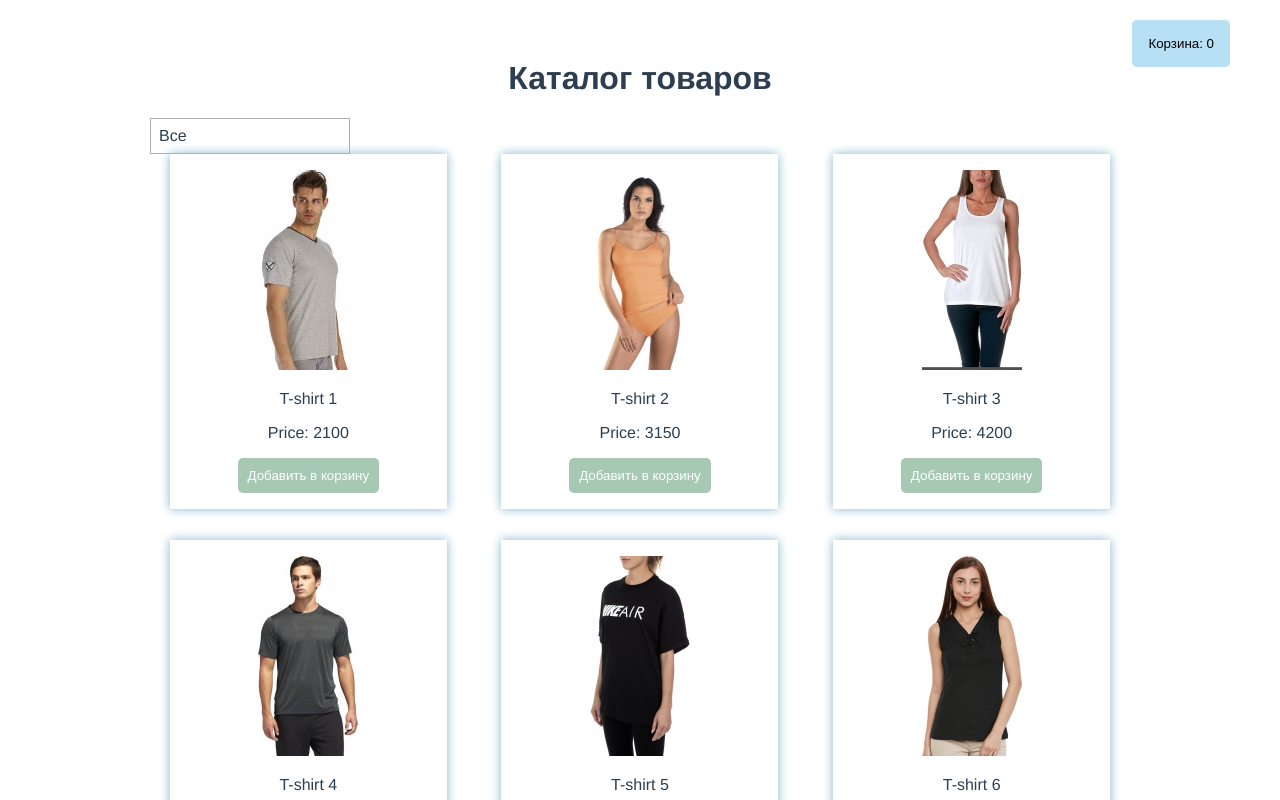
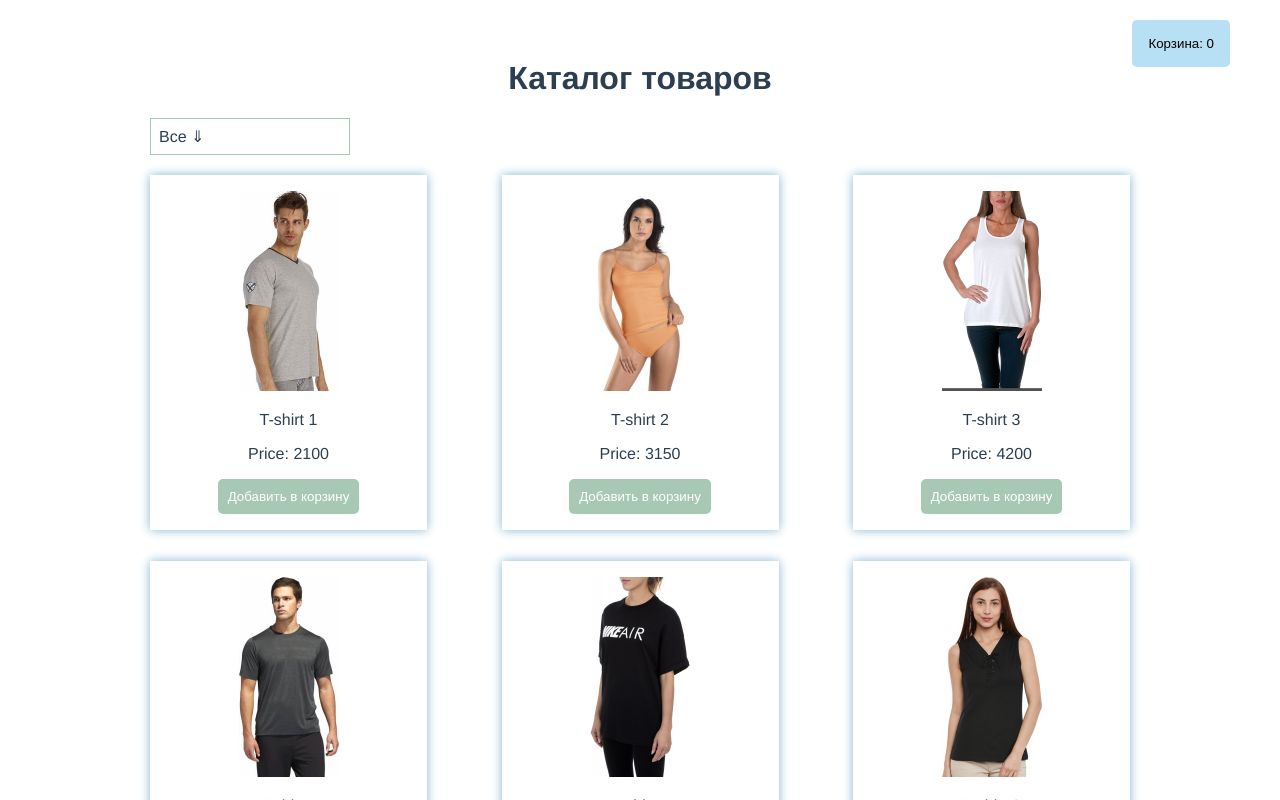
Before and after one commit to maxkolt/your-shop, a Vue app: page /#/ in a window 1280 px wide. Shown: the top 800 px of the page. Built offline with nearby package versions, Linux system fonts and the light colour scheme; data requests are answered from the project's data file.

Commit message:
1) Закончил работу над селектом выборки

```diff
--- a/src/components/catalog/v-catalog.vue
+++ b/src/components/catalog/v-catalog.vue
@@ -24,7 +24,7 @@
 
 import catalogItem from "./catalog-item.vue"
 import {mapActions, mapGetters} from "vuex"
-import vSelect from "../v-select.vue"
+import vSelect from "../v-select"
 
 
 export default {
@@ -38,10 +38,10 @@ export default {
     return {
       categories: [
         {name: 'Все', value: 'ALL'},
-        {name: 'Мужские', value: 'M'},
-        {name: 'Женские', value: 'V'}
+        {name: 'Мужские', value: 'М'},
+        {name: 'Женские', value: 'Ж'}
       ],
-      selected: 'Все',
+      selected: 'Все ⇓',
       sortedProducts: []
     }
   },
@@ -65,13 +65,12 @@ export default {
     ]),
     sortByCategories(category) {
       this.sortedProducts = [];
-      let vm = this;
-      this.PRODUCTS.map(function (item) {
+      this.PRODUCTS.map(item => {
         if (item.category === category.name) {
-          vm.sortedProducts.push(item);
+          this.sortedProducts.push(item)
         }
+        this.selected = category.name
       })
-      this.selected = category.name
     },
     addToCart(data) {
       this.ADD_TO_CART(data)
@@ -87,7 +86,7 @@ export default {
 .v-catalog-list {
   display: flex;
   flex-wrap: wrap;
-  justify-content: space-around;
+  justify-content: space-between;
   align-items: center;
   grid-gap: 15px;
 }
--- a/src/components/v-select.vue
+++ b/src/components/v-select.vue
@@ -3,7 +3,7 @@
     <p
         class="title"
         @click="areOptionsVisible = !areOptionsVisible"
-    >{{selected}}</p>
+    >{{ selected }}</p>
     <div
         class="options"
         v-if="areOptionsVisible"
@@ -13,7 +13,7 @@
           :key="option.value"
           @click="selectOption(option)"
       >
-        {{option.name}}
+        {{ option.name }}
       </p>
     </div>
   </div>
@@ -47,17 +47,7 @@ export default {
     selectOption(option) {
       this.$emit('select', option)
       this.areOptionsVisible = false;
-    },
-    hideSelect() {
-      this.areOptionsVisible = false;
     }
-
-  },
-  mounted() {
-    document.addEventListener('click', this.hideSelect.bind(this), true)
-  },
-  beforeDestroy() {
-    document.removeEventListener('click', this.hideSelect)
   }
 }
 </script>
@@ -65,20 +55,23 @@ export default {
 <style>
 .v-select {
   position: relative;
+  margin: 20px 0;
   width: 200px;
   cursor: pointer;
   text-align: left;
 }
+
 .title {
-  border: solid 1px #aeaeae;
+  border: solid 1px #a7c9b3;
   padding: 8px;
 }
+
 .v-select p {
   margin: 0;
 }
 
 .options {
-  border: solid 1px #aeaeae;
+  border: solid 1px #a7c9b3;
   background: #ffffff;
   position: absolute;
   top: 30px;
```
